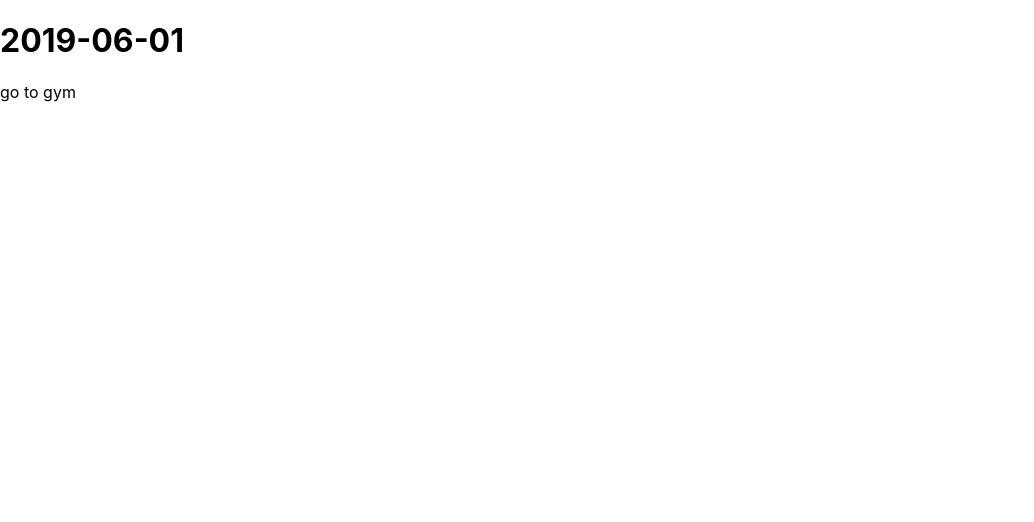
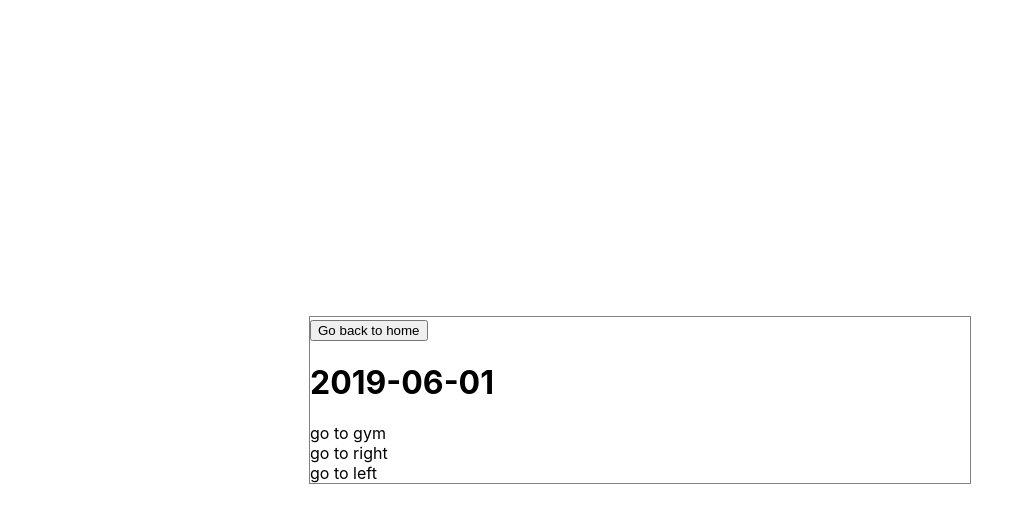
Before and after one commit to AvetBadalyan/Todo-list-with-date-redux-INCOMPLETE, a React (Create React App) app: page /2019-06-01 in a window 1280 px wide. Shown: the top 522 px of the page, without its empty margins (0-1034 px from the left). Built offline with nearby package versions, Linux system fonts and the light colour scheme.

Commit message:
style: add little styling

```diff
--- a/src/Components/Form/Form.css
+++ b/src/Components/Form/Form.css
@@ -0,0 +1,5 @@
+.form {
+  display: flex;
+  justify-content: space-around;
+  align-items: center;
+}
--- a/src/Components/Form/Form.jsx
+++ b/src/Components/Form/Form.jsx
@@ -4,7 +4,7 @@ import "./Form.css";
 export default function Form() {
   return (
     <div className="input-and-button-container">
-      <form>
+      <form className="form">
         <input type="text" placeholder="Type here" />
         <input type="date" value="2022-11-11" />
         <button> Add </button>
--- a/src/Context/context.js
+++ b/src/Context/context.js
@@ -7,6 +7,16 @@ const initialState = {
       taskName: "go to gym",
       isCompleted: false,
     },
+    {
+      id: 11,
+      taskName: "go to right",
+      isCompleted: false,
+    },
+    {
+      id: 111,
+      taskName: "go to left",
+      isCompleted: false,
+    },
   ],
   "2020-06-01": [
     {
@@ -14,11 +24,31 @@ const initialState = {
       taskName: "go to store",
       isCompleted: false,
     },
+    {
+      id: 11,
+      taskName: "go to right",
+      isCompleted: false,
+    },
+    {
+      id: 111,
+      taskName: "go to left",
+      isCompleted: false,
+    },
   ],
   "2022-06-01": [
     {
       id: 3,
       taskName: "go home",
+      isCompleted: false,
+    },
+    {
+      id: 11,
+      taskName: "go to right",
+      isCompleted: false,
+    },
+    {
+      id: 111,
+      taskName: "go to left",
       isCompleted: false,
     },
   ],
--- a/src/Pages/Home/Home.css
+++ b/src/Pages/Home/Home.css
@@ -1,12 +1,44 @@
 .home-page {
-    display: flex;
-    justify-content: flex-start;
-    align-items: center;
-    height: 100vh;
+  display: flex;
+  justify-content: center;
+  align-items: center;
+  height: 100vh;
 }
 
 .todo-input-container {
   width: 660px;
   height: 450px;
+  border: 1px solid gray;
+}
+
+.new-task-container {
+  background-color: gray;
+  display: flex;
+  flex-direction: column;
+}
+
+.dates-container {
   border: 1px solid red;
+  background-color: gray;
+margin: 20px 0;
 }
+
+.single-date-in-home {
+  height: 40px;
+  border: 1px solid red;
+  display: flex;
+  justify-content: flex-start;
+  align-items: center;
+  background-color: white;
+  margin: 10px 0;
+}
+
+a {
+  text-decoration: none;
+  font-family: "Open Sans";
+  font-style: normal;
+  font-weight: 400;
+  font-size: 16px;
+  line-height: 24px;
+  color: #3a85f7;
+}
--- a/src/Pages/Home/Home.jsx
+++ b/src/Pages/Home/Home.jsx
@@ -20,13 +20,16 @@ export default function Home() {
         </div>
 
         <div className="dates-container">
+          Dates
+          <div className="dates">
             {dates.map((date) => (
               <Link key={Math.random()} to={date}>
-              <div>{date}</div>
+                <div className="single-date-in-home">{date}</div>
               </Link>
             ))}
           </div>
         </div>
       </div>
+    </div>
   );
 }
--- a/src/Pages/singleTask/SingleTask.css
+++ b/src/Pages/singleTask/SingleTask.css
@@ -0,0 +1,11 @@
+.daily-todo-list-container {
+  border: 1px solid gray;
+  width: 660px;
+}
+
+.daily-todo-page {
+  display: flex;
+  justify-content: center;
+  align-items: center;
+  height: 100vh;
+}
--- a/src/Pages/singleTask/SingleTask.jsx
+++ b/src/Pages/singleTask/SingleTask.jsx
@@ -1,6 +1,7 @@
 import React, { useContext } from "react";
-import { useParams } from "react-router-dom";
+import { Link, useParams } from "react-router-dom";
 import { datesContext } from "./../../Context/context";
+import "./SingleTask.css";
 
 export default function SingleTask() {
   const todoList = useContext(datesContext);
@@ -8,9 +9,13 @@ export default function SingleTask() {
   let { oneDay } = useParams();
 
   return (
-    <div>
+    <div className="daily-todo-page">
+      <div className="daily-todo-list-container">
+        <Link to="/">
+          <button>Go back to home</button>
+        </Link>
         <h1>{oneDay}</h1>
-      <div>
+        <div className="daily-todo-list">
           {Object.keys(todoList).map((date) => {
             if (date === oneDay) {
               return todoList[date].map((task) => <div>{task.taskName}</div>);
@@ -18,5 +23,6 @@ export default function SingleTask() {
           })}
         </div>
       </div>
+    </div>
   );
 }
```
Lines whose indentation alone changed are shown as unchanged.
